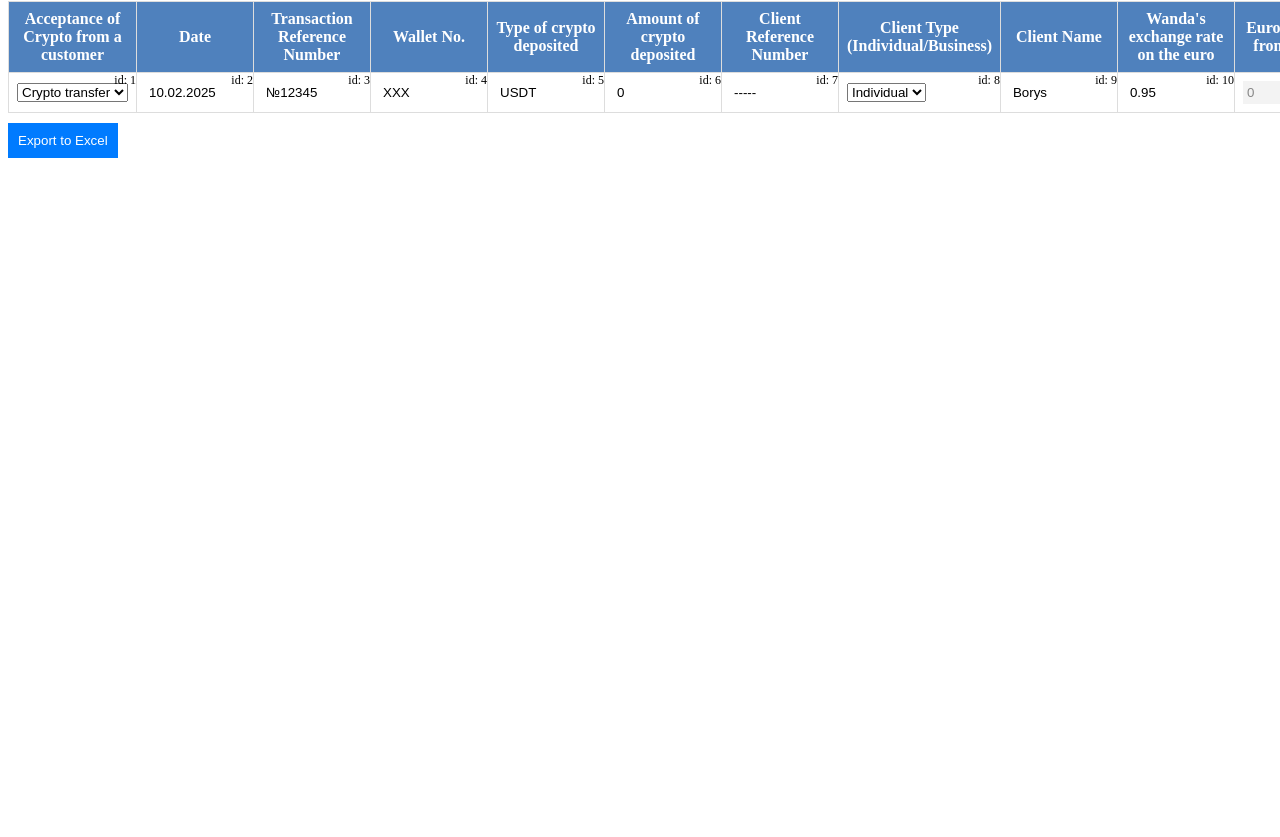
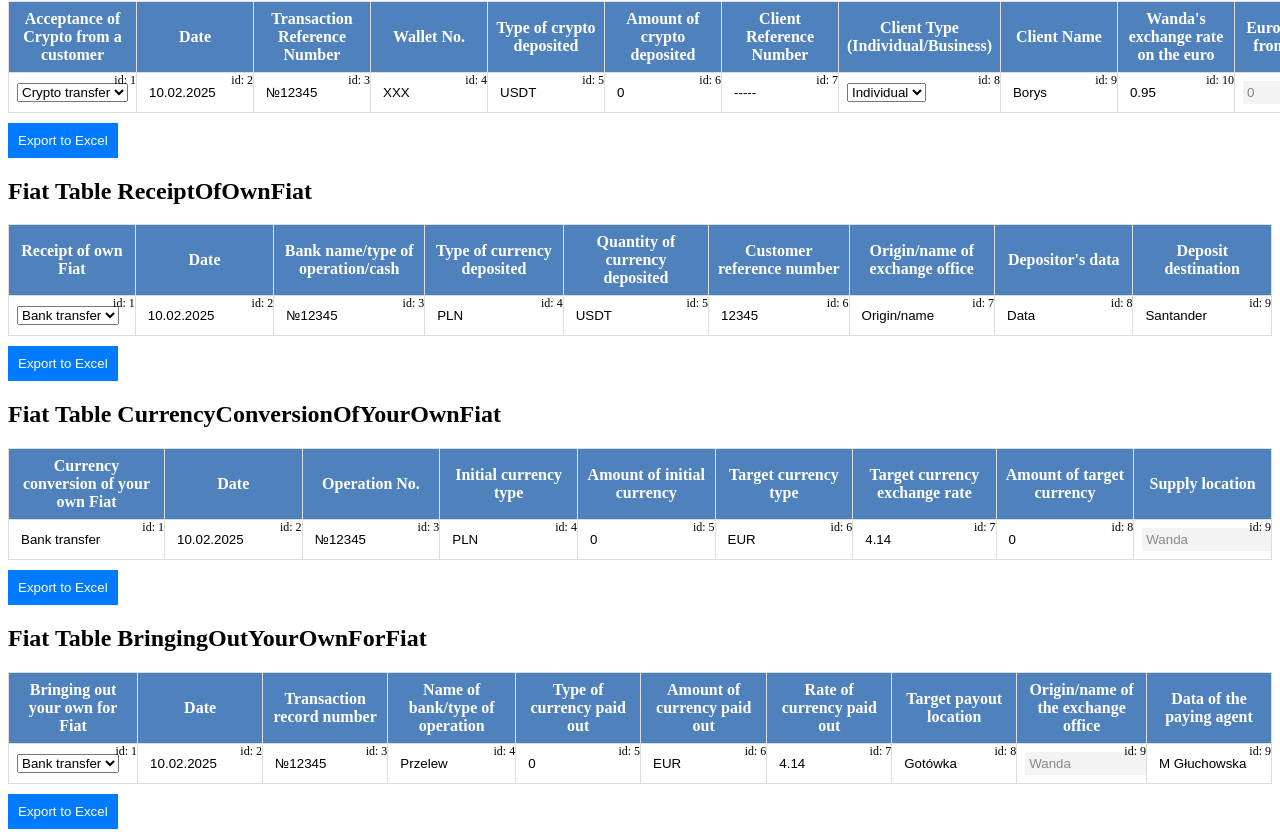
Before and after one commit to hel1yeah/table, a Vue app: page / in a window 1280 px wide. Shown: the part 368-1205 px from the top of the page. Before the commit the page ends 800 px from the top, so only its background shows below. Built offline with nearby package versions, Linux system fonts and the light colour scheme.

Commit message:
add all table

```diff
--- a/src/App.vue
+++ b/src/App.vue
@@ -2,12 +2,21 @@
 	<div class="p-4">
 		<h1>Parent</h1>
 		<HelloWorld
-			:tableData="mockDataLikeProps"
+			:tableData="ReceivingFiatFromCustomer"
 			:tableName="'ReceivingFiatFromCustomer'"
 		/>
 		<HelloWorld
-			:tableData="mockDataLikeProps2"
+			:tableData="ReceivingCryptoFromCustomer"
 			:tableName="'ReceivingCryptoFromCustomer'"
+		/>
+		<HelloWorld :tableData="ReceiptOfOwnFiat" :tableName="'ReceiptOfOwnFiat'" />
+		<HelloWorld
+			:tableData="CurrencyConversionOfYourOwnFiat"
+			:tableName="'CurrencyConversionOfYourOwnFiat'"
+		/>
+		<HelloWorld
+			:tableData="BringingOutYourOwnForFiat"
+			:tableName="'BringingOutYourOwnForFiat'"
 		/>
 	</div>
 </template>
@@ -101,7 +110,7 @@ const calculateDifference = (num1, num2) => {
 // 	],
 // ]);
 
-const mockDataLikeProps = reactive([
+const ReceivingFiatFromCustomer = reactive([
 	{
 		id: 1,
 		header: 'Fiat Acceptance from Client',
@@ -261,36 +270,8 @@ const mockDataLikeProps = reactive([
 		dependsOn: [11, 13],
 		target: 18,
 	},
-	// {
-	// 	id: 4,
-	// 	header: 'num 1',
-	// 	value: 10,
-	// 	noEditable: false,
-	// 	input_type: 'number',
-	// 	action: sumFunction, // Функція для @input
-	// 	dependsOn: [3, 4],
-	// 	target: 5,
-	// },
-	// {
-	// 	id: 5,
-	// 	header: 'num 2',
-	// 	value: 20,
-	// 	noEditable: false,
-	// 	input_type: 'number',
-	// 	action: sumFunction, // Функція для @input
-	// 	dependsOn: [3, 4],
-	// 	target: 5,
-	// },
-	// {
-	// 	id: 5,
-	// 	header: 'sum 1 & 2',
-	// 	value: 0,
-	// 	noEditable: true,
-	// 	input_type: 'number',
-	// },
 ]);
-
-const mockDataLikeProps2 = reactive([
+const ReceivingCryptoFromCustomer = reactive([
 	{
 		id: 1,
 		header: 'Acceptance of Crypto from a customer',
@@ -460,32 +441,242 @@ const mockDataLikeProps2 = reactive([
 		dependsOn: [11, 13],
 		target: 19,
 	},
-	// {
-	// 	id: 4,
-	// 	header: 'num 1',
-	// 	value: 10,
-	// 	noEditable: false,
-	// 	input_type: 'number',
-	// 	action: sumFunction, // Функція для @input
-	// 	dependsOn: [3, 4],
-	// 	target: 5,
-	// },
-	// {
-	// 	id: 5,
-	// 	header: 'num 2',
-	// 	value: 20,
-	// 	noEditable: false,
-	// 	input_type: 'number',
-	// 	action: sumFunction, // Функція для @input
-	// 	dependsOn: [3, 4],
-	// 	target: 5,
-	// },
-	// {
-	// 	id: 5,
-	// 	header: 'sum 1 & 2',
-	// 	value: 0,
-	// 	noEditable: true,
-	// 	input_type: 'number',
-	// },
+]);
+const ReceiptOfOwnFiat = reactive([
+	{
+		id: 1,
+		header: 'Receipt of own Fiat',
+		value: 'Bank transfer',
+		noEditable: false,
+		input_type: 'select',
+		select_options: ['Bank transfer'],
+		action: null,
+	},
+	{
+		id: 2,
+		header: 'Date',
+		value: '10.02.2025',
+		noEditable: false,
+		input_type: 'text',
+		action: setDate,
+	},
+	{
+		id: 3,
+		header: 'Bank name/type of operation/cash',
+		value: '№12345',
+		noEditable: false,
+		input_type: 'text',
+		action: null,
+	},
+	{
+		id: 4,
+		header: 'Type of currency deposited',
+		value: 'PLN',
+		noEditable: false,
+		input_type: 'text',
+		action: null,
+	},
+	{
+		id: 5,
+		header: 'Quantity of currency deposited	',
+		value: 'USDT',
+		noEditable: false,
+		input_type: 'text',
+		action: null,
+	},
+	{
+		id: 6,
+		header: 'Customer reference number',
+		value: '12345',
+		noEditable: false,
+		input_type: 'text',
+		focus: true,
+	},
+	{
+		id: 7,
+		header: 'Origin/name of exchange office	',
+		value: 'Origin/name',
+		noEditable: false,
+		input_type: 'text',
+		action: null,
+	},
+	{
+		id: 8,
+		header: "Depositor's data",
+		value: 'Data',
+		noEditable: false,
+		input_type: 'text',
+		action: null,
+	},
+	{
+		id: 9,
+		header: 'Deposit destination',
+		value: 'Santander',
+		noEditable: false,
+		input_type: 'text',
+		action: null,
+	},
+]);
+const CurrencyConversionOfYourOwnFiat = reactive([
+	{
+		id: 1,
+		header: 'Currency conversion of your own Fiat',
+		value: 'Bank transfer',
+		noEditable: false,
+		input_type: 'text',
+		action: null,
+	},
+	{
+		id: 2,
+		header: 'Date',
+		value: '10.02.2025',
+		noEditable: false,
+		input_type: 'text',
+		action: setDate,
+	},
+	{
+		id: 3,
+		header: 'Operation No.',
+		value: '№12345',
+		noEditable: false,
+		input_type: 'text',
+		action: null,
+	},
+	{
+		id: 4,
+		header: 'Initial currency type',
+		value: 'PLN',
+		noEditable: false,
+		input_type: 'text',
+		action: null,
+	},
+	{
+		id: 5,
+		header: 'Amount of initial currency',
+		value: 0,
+		noEditable: false,
+		input_type: 'number',
+		action: calculateRateFromPlnToEur,
+		dependsOn: [5, 7],
+		target: 8,
+		focus: true,
+	},
+	{
+		id: 6,
+		header: 'Target currency type',
+		value: 'EUR',
+		noEditable: false,
+		input_type: 'text',
+		focus: true,
+	},
+	{
+		id: 7,
+		header: 'Target currency exchange rate',
+		value: 4.14,
+		noEditable: false,
+		input_type: 'number',
+		action: calculateRateFromPlnToEur,
+		dependsOn: [5, 7],
+		target: 8,
+		focus: true,
+	},
+	{
+		id: 8,
+		header: 'Amount of target currency',
+		value: 0,
+		noEditable: false,
+		input_type: 'number',
+		action: null,
+	},
+	{
+		id: 9,
+		header: 'Supply location',
+		value: 'Wanda',
+		noEditable: true,
+		input_type: 'text',
+		action: null,
+	},
+]);
+const BringingOutYourOwnForFiat = reactive([
+	{
+		id: 1,
+		header: 'Bringing out your own for Fiat',
+		value: 'Bank transfer',
+		noEditable: false,
+		input_type: 'select',
+		select_options: ['Bank transfer'],
+		action: null,
+	},
+	{
+		id: 2,
+		header: 'Date',
+		value: '10.02.2025',
+		noEditable: false,
+		input_type: 'text',
+		action: setDate,
+	},
+	{
+		id: 3,
+		header: 'Transaction record number',
+		value: '№12345',
+		noEditable: false,
+		input_type: 'text',
+		action: null,
+	},
+	{
+		id: 4,
+		header: 'Name of bank/type of operation',
+		value: 'Przelew',
+		noEditable: false,
+		input_type: 'text',
+		action: null,
+	},
+	{
+		id: 5,
+		header: 'Type of currency paid out',
+		value: 0,
+		noEditable: false,
+		input_type: 'text',
+	},
+	{
+		id: 6,
+		header: 'Amount of currency paid out',
+		value: 'EUR',
+		noEditable: false,
+		input_type: 'text',
+		focus: true,
+	},
+	{
+		id: 7,
+		header: 'Rate of currency paid out',
+		value: 4.14,
+		noEditable: false,
+		input_type: 'number',
+		focus: true,
+	},
+	{
+		id: 8,
+		header: 'Target payout location',
+		value: 'Gotówka',
+		noEditable: false,
+		input_type: 'text',
+		action: null,
+	},
+	{
+		id: 9,
+		header: 'Origin/name of the exchange office',
+		value: 'Wanda',
+		noEditable: true,
+		input_type: 'text',
+		action: null,
+	},
+	{
+		id: 9,
+		header: 'Data of the paying agent',
+		value: 'M Głuchowska',
+		noEditable: false,
+		input_type: 'text',
+		action: null,
+	},
 ]);
 </script>
```
